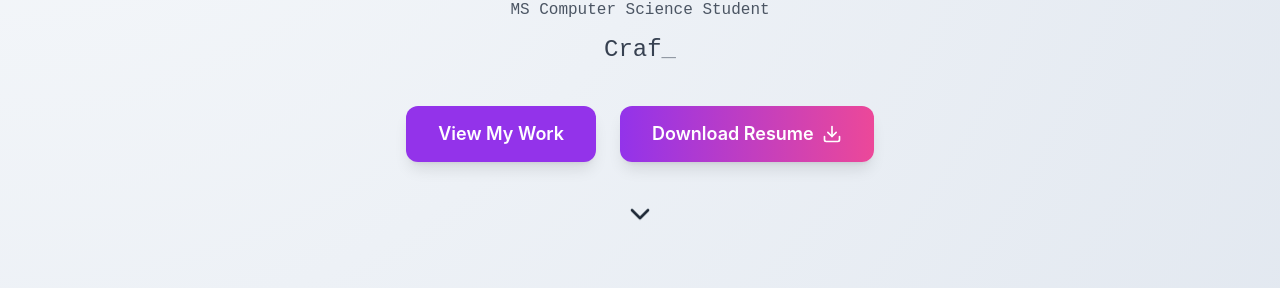
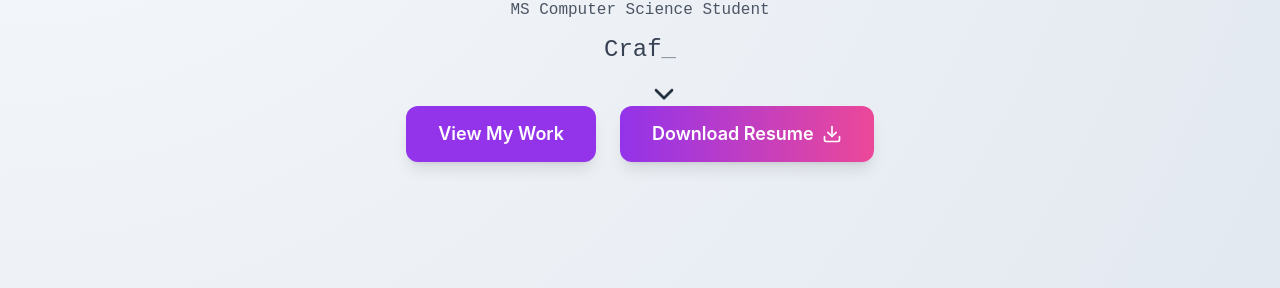
Before and after one commit to RohanMukka/portfolio, a React (Vite) app: page / in a window 1280 px wide. Shown: the part 410-698 px from the top of the page. Built offline with nearby package versions, Linux system fonts and the light colour scheme; a web font is replaced by a local one.

Commit message:
Adjust hero scroll arrow

```diff
--- a/components/sections/Hero.tsx
+++ b/components/sections/Hero.tsx
@@ -111,15 +111,15 @@ const Hero: React.FC<HeroProps> = ({
             Download Resume <Download size={20} />
           </motion.a>
         </motion.div>
+      </motion.div>
       <motion.button
         onClick={() => scrollToSection("about")}
-          className="mt-8 md:mt-10 p-2 text-gray-800 dark:text-gray-200 animate-bounce"
+        className="absolute bottom-8 left-1/2 -translate-x-1/2 p-2 text-gray-800 dark:text-gray-200 animate-bounce"
         whileHover={{ scale: 1.1 }}
         aria-label="Scroll down"
       >
         <ChevronDown size={32} />
       </motion.button>
-      </motion.div>
       {/* Wave animation style tag - Tailwind doesn't directly support keyframes without config */}
       <style>{`
         .wave-emoji {
```
Lines whose indentation alone changed are shown as unchanged.
